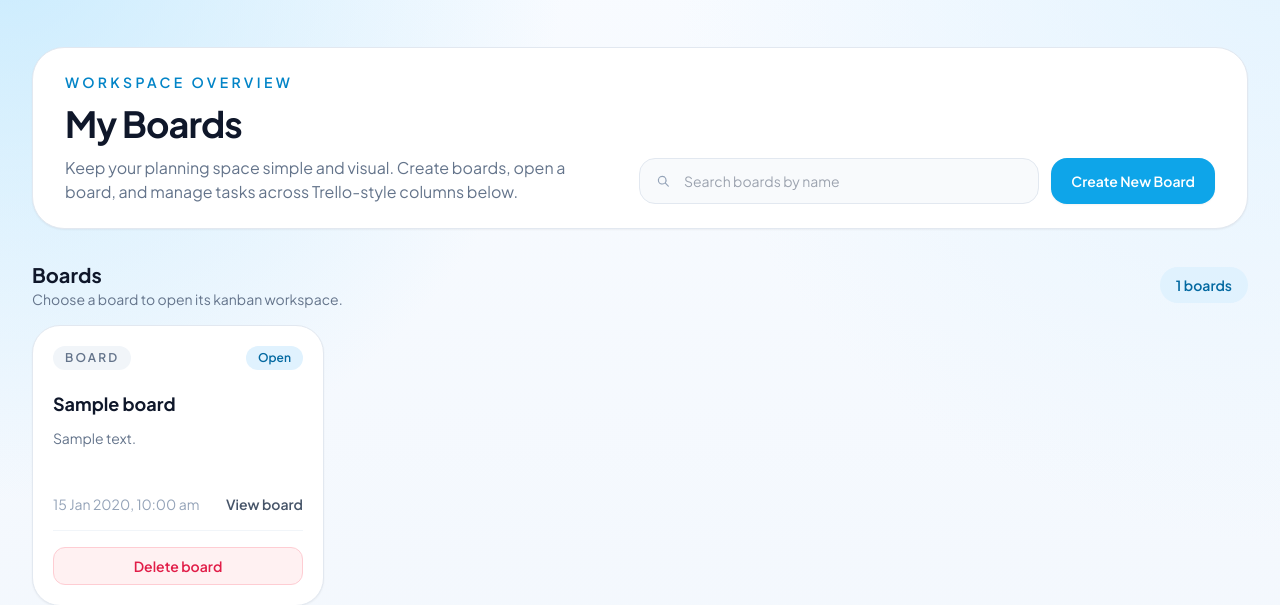
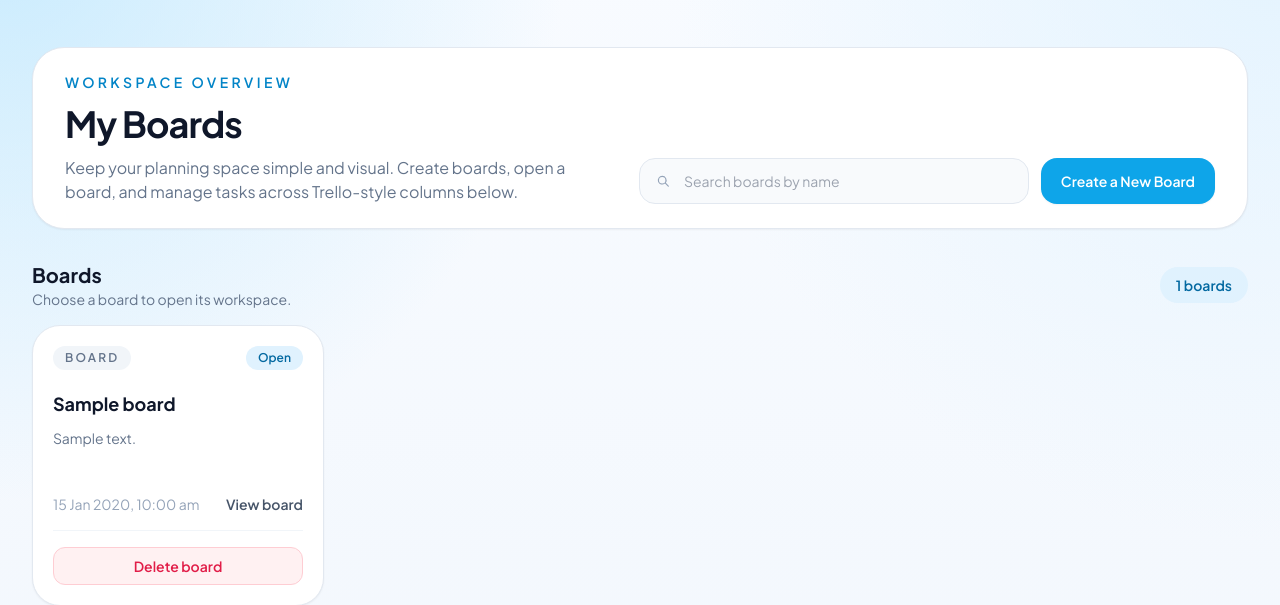
Before and after one commit to lakshita3103/task-management-webapp, a Node server app: page /boards/ in a window 1280 px wide. Shown: the part 65-670 px from the top of the page. Run offline with Node 20, Linux system fonts and the light colour scheme; tables that the repository leaves empty hold one stand-in row (values such as "Sample post"); style sheets or scripts are compiled from the project's sources; some libraries are stand-ins or nearby versions.

Commit message:
enhanced the buttons in the form

```diff
--- a/views/boards/index.ejs
+++ b/views/boards/index.ejs
@@ -32,7 +32,7 @@
           type="button"
           class="inline-flex items-center justify-center rounded-2xl bg-sky-500 px-5 py-3 text-sm font-semibold text-white shadow-sm transition hover:bg-sky-600"
         >
-          Create New Board
+          Create a New Board
         </button>
       </div>
     </div>
@@ -43,7 +43,7 @@
       <div class="flex flex-col gap-2 sm:flex-row sm:items-center sm:justify-between">
         <div>
           <h2 class="text-lg font-semibold text-slate-900">Create a new board</h2>
-          <p class="text-sm text-slate-500">Add a board name and an optional short description.</p>
+          <p class="text-sm text-slate-500">Add a board name and an short description.</p>
         </div>
         <button
           type="button"
@@ -86,7 +86,7 @@
     <div class="mb-4 flex items-center justify-between">
       <div>
         <h2 class="text-xl font-bold text-slate-900">Boards</h2>
-        <p class="text-sm text-slate-500">Choose a board to open its kanban workspace.</p>
+        <p class="text-sm text-slate-500">Choose a board to open its workspace.</p>
       </div>
       <span class="rounded-full bg-sky-100 px-4 py-2 text-sm font-semibold text-sky-700"><%= boards.length %> boards</span>
     </div>
```
